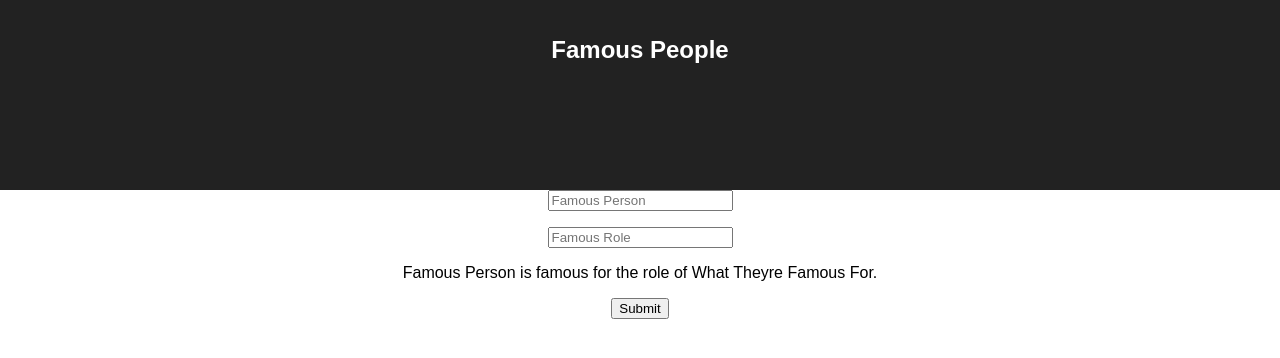
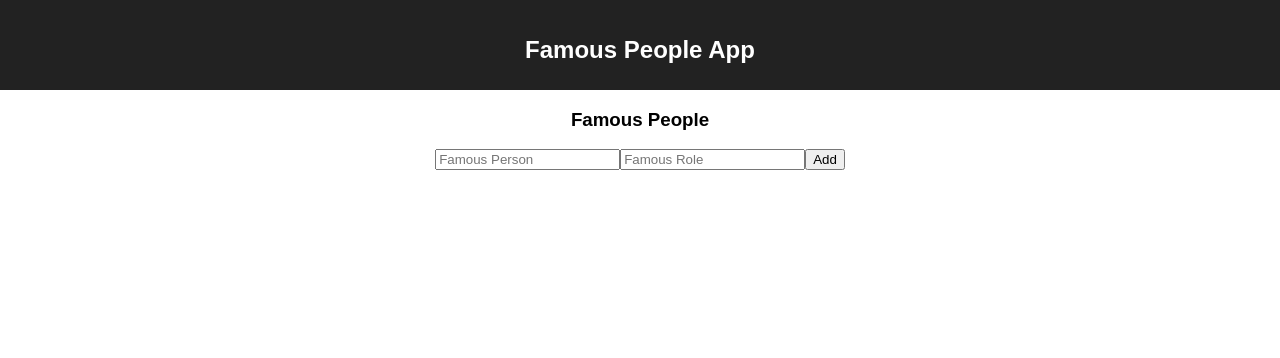
Before and after one commit to JacobTovsen/famous-people, a React app: page / in a window 1280 px wide. Built offline with nearby package versions, Linux system fonts and the light colour scheme.

Commit message:
second assignment challenges met

```diff
--- a/src/components/App/App.css
+++ b/src/components/App/App.css
@@ -9,7 +9,7 @@
 
 .App-header {
   background-color: #222;
-  height: 150px;
+  height: 50px;
   padding: 20px;
   color: white;
 }
@@ -26,3 +26,7 @@
   from { transform: rotate(0deg); }
   to { transform: rotate(360deg); }
 }
+
+li {
+  list-style-type: none;
+}
--- a/src/components/FamousPeople/FamousPeople.js
+++ b/src/components/FamousPeople/FamousPeople.js
@@ -2,11 +2,12 @@ import React, { Component } from 'react';
 
 class FamousPeople extends Component {
 
-    famousPeople = [];
-
     constructor(props) {
         super(props);
-        this.state = { FamousPerson: { name: 'Famous Person', role: 'What Theyre Famous For' }}
+        this.state = {
+            FamousPerson: { name: '', role: '' },
+            famousPersonList: []
+        }
     }
 
     handleChangeFor = (propertyName) => (event) => {
@@ -18,21 +19,31 @@ class FamousPeople extends Component {
         });
     }
 
-    logName = (event) => {
-        console.log(this.state.FamousPerson);
-        this.famousPeople.push(this.state.FamousPerson);
-        console.log(this.famousPeople);
+    handleSubmit = (event) => {
+        // console.log(this.state.FamousPerson);
+        // this.famousPeople.push(this.state.FamousPerson);
+        // console.log(this.famousPeople);
+
+        event.preventDefault();
+        this.setState({ famousPersonList: [...this.state.famousPersonList, this.state.FamousPerson]});
+        this.setState({ FamousPerson: { name: '', role: ''}});
     }
 
     render() {
         return (
             <div>
-                <input placeholder="Famous Person" onChange={this.handleChangeFor('name')} />
-                <p>  </p>
-                <input placeholder="Famous Role" onChange={this.handleChangeFor('role')} />
-                <p>{this.state.FamousPerson.name} is famous for the role of {this.state.FamousPerson.role}.</p>
-                <button onClick={this.logName}>Submit
-                </button>
+                <h3>Famous People</h3>
+                <form onSubmit={this.handleSubmit}>
+                <input placeholder="Famous Person" onChange={this.handleChangeFor('name')} value={this.state.FamousPerson.name}/>
+                <input placeholder="Famous Role" onChange={this.handleChangeFor('role')} value={this.state.FamousPerson.role}/>
+                <input type="submit" value="Add" />
+                </form>
+                {/* <p>Name: {this.state.FamousPerson.name}</p>
+                <p>Role: {this.state.FamousPerson.role}</p> */}
+                <ul>
+                    { this.state.famousPersonList.map( FamousPerson =>
+                    <li key={FamousPerson.name}>{FamousPerson.name} is famous for the role of {FamousPerson.role}.</li>)}
+                </ul>
             </div>
         );
     }
--- a/src/components/Header/Header.js
+++ b/src/components/Header/Header.js
@@ -5,7 +5,7 @@ class Header extends Component {
   render() {
     return (
         <header className="App-header">
-          <h1 className="App-title">Famous People</h1>
+          <h1 className="App-title">Famous People App</h1>
         </header>
 
     );
```
